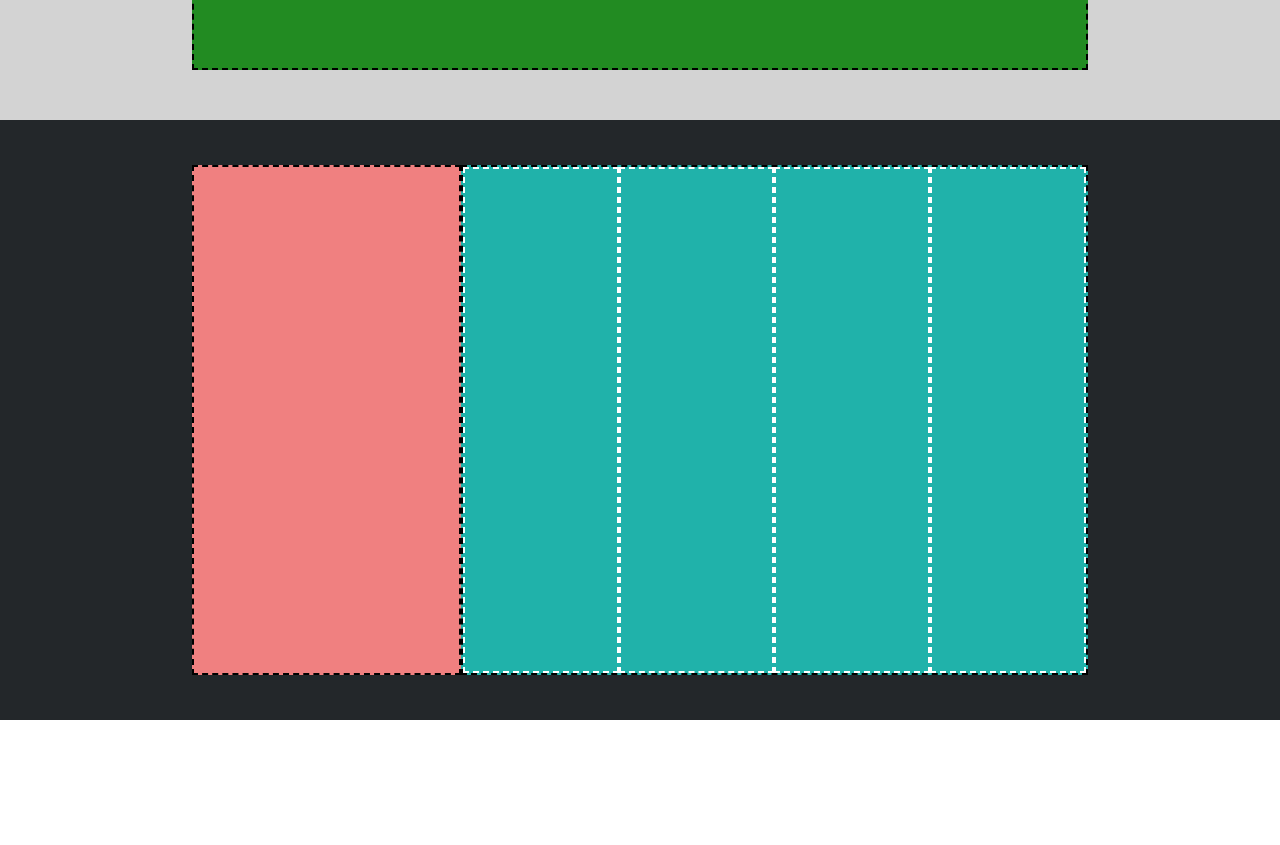
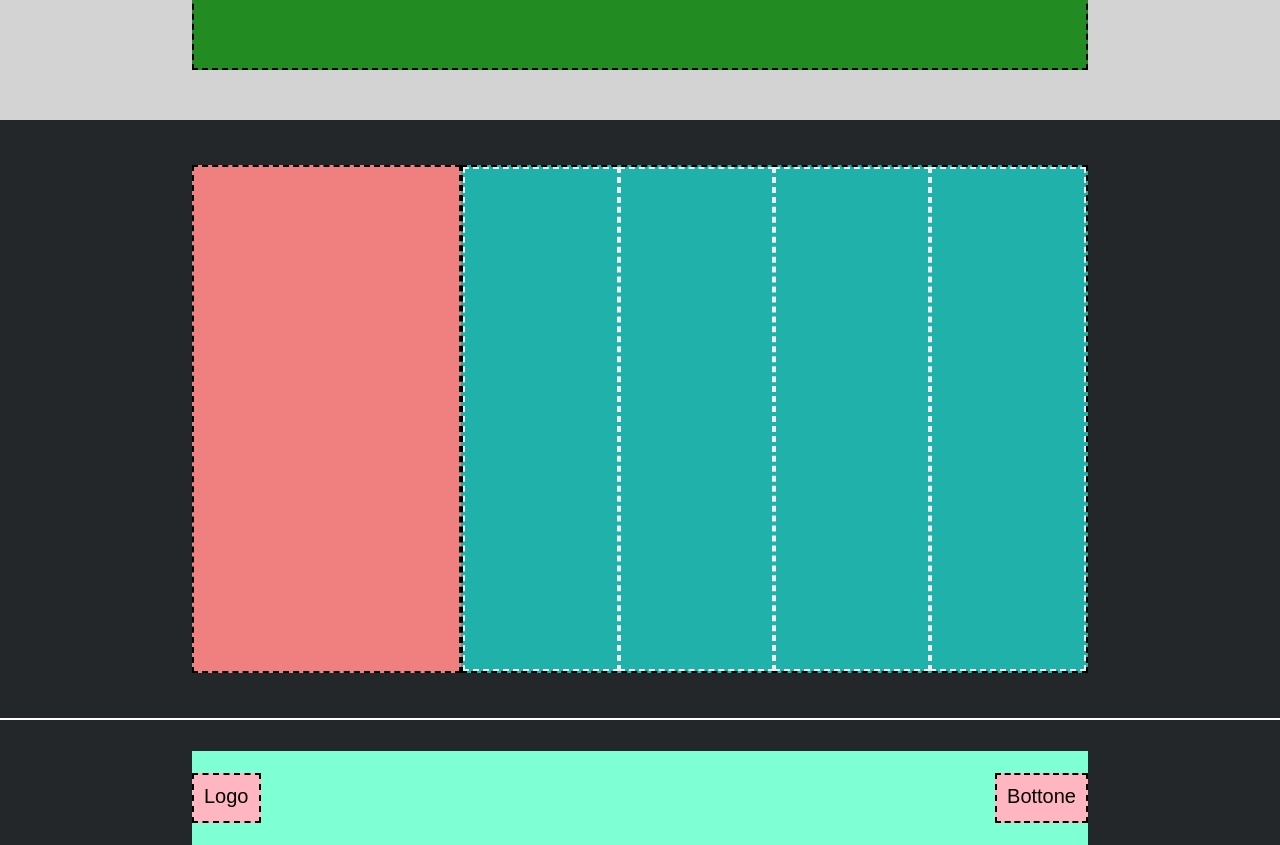
Before and after one commit to RobertoSimonini/htmlcss-struttura-discord, a plain HTML site: page index.html in a window 1280 px wide. Shown: the part 3280-4125 px from the top of the page. Before the commit the page ends 4000 px from the top, so only its background shows below. Drawn offline with Linux system fonts and the light colour scheme.

Commit message:
footer finished

```diff
--- a/css/style.css
+++ b/css/style.css
@@ -20,14 +20,10 @@
 
 .w-70 {
     width: 70%;
-
-
 }
 
 #login {
     justify-content: flex-end;
-
-
 }
 
 .box {
@@ -135,6 +131,7 @@ header {
 .black-container {
     height: 600px;
     background-color: #23272a;
+    border-bottom: 2px solid white;
 }
 
 .lightcoral {
@@ -152,5 +149,36 @@ header {
 
 .small-water {
     width: calc(100% / 4);
-    border: 2px dashed white;
+    border: 2px dashed #eeeeee;
 }
+
+/* Footer  */
+
+footer {
+    height: 125px;
+    background-color: #23272a;
+}
+
+.footer-flex-container {
+    width: 70%;
+    height: 100%;
+    margin: 0 auto;
+    display: flex;
+    justify-content: center;
+    align-items: flex-end;
+ }
+
+.footer-wrapper {
+    height: 75%;
+    width: 100%;
+    background-color: #7fffd4;
+    display: flex;
+    align-items: center;
+    justify-content: space-between;
+}
+
+.footer-label {
+    background-color: #ffb6c1;
+    height: 50px;
+    padding: 10px;
+}
--- a/index.html
+++ b/index.html
@@ -57,7 +57,6 @@
     <section class="black-container">
         <div class="flex-container">
             <div class="lightcoral box"></div>
-
             <div class="water box">
                 <div class="small-water"></div>
                 <div class="small-water"></div>
@@ -66,10 +65,15 @@
             </div>
         </div>
     </section>
-
 </main>
-
-
-<footer></footer>
+<!-- Footer  -->
+<footer>
+    <div class="footer-flex-container">
+        <div class="footer-wrapper">
+            <div class="footer-label box"> Logo </div>
+            <div class="footer-label box"> Bottone </div>
+        </div>
+    </div>
+</footer>
 </body>
 </html>
```
